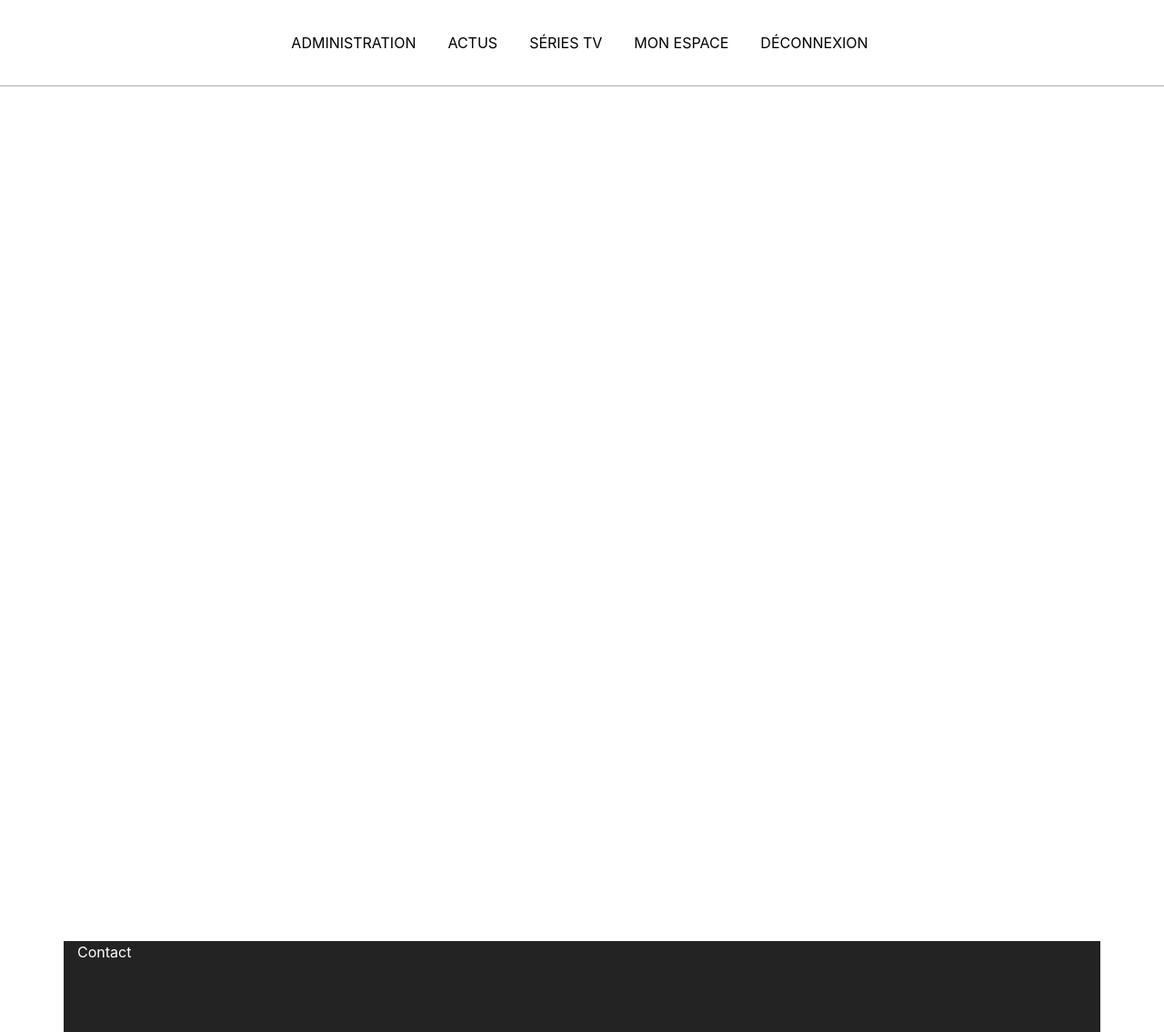
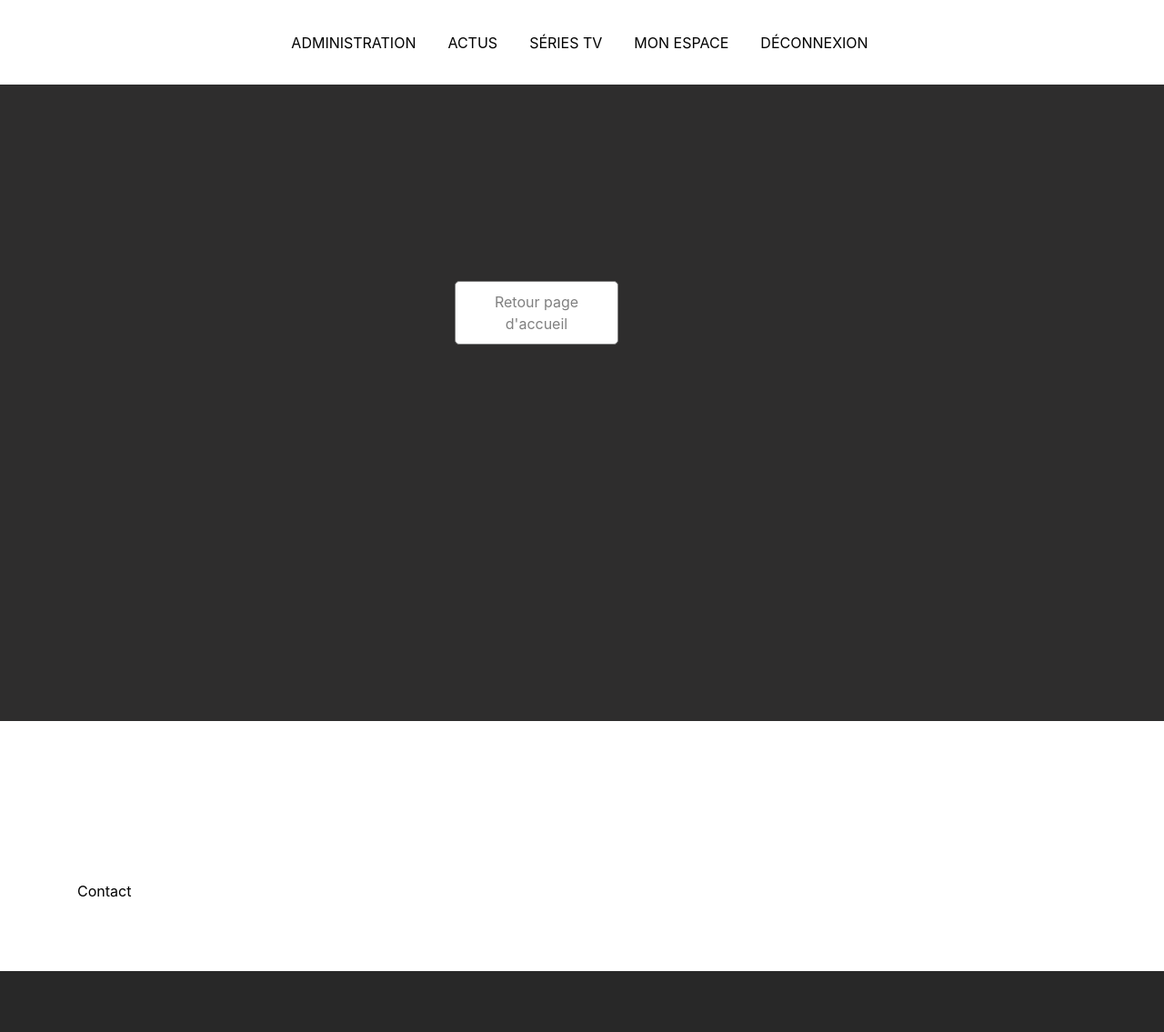
Before and after one commit to Shizurah/perso_project, a PHP site: the page made by view/error.php in a window 1280 px wide. Shown: the whole page at 91% size. After the commit the page ends 1068 px from the top, so only its background shows below. Run offline with PHP 8.4, Linux system fonts and the light colour scheme; the template is opened without the code that fills it, so the values that code supplies are empty; the visitor is signed in with stand-in values (Sample User, id 1); some web fonts are replaced.

Commit message:
Stylisation page d'erreur

```diff
--- a/assets/css/administration_style.css
+++ b/assets/css/administration_style.css
@@ -1,3 +1,39 @@
 body {
     background: url('');
 }
+
+#nav-line {
+    display: none;
+}
+
+#error-msg-container {
+    position: relative;
+    top: -25px;
+    padding-top: 200px;
+    padding-left: 500px;
+    height: 700px;
+    background-color: rgb(46, 45, 45);
+}
+
+#error-msg-container p {
+    font-size: 2.5em;
+    color: white;
+}
+
+#error-msg-container a {
+    display: block;
+    padding: 10px;
+    width: 180px;
+    text-align: center;
+    background-color: white;
+    color: grey;
+    border: 1px solid grey;
+    border-radius: 5px;
+}
+
+#error-msg-container a:hover {
+    text-decoration: none;
+    border: 1px solid white;
+    background-color: grey;
+    color: white;
+}
--- a/assets/js/file.js
+++ b/assets/js/file.js
@@ -1 +1,6 @@
-document.getElementById('banner').style.display = 'none';
+$('#banner').css('display', 'none');
+$('section').css('margin-top', '0');
+$('footer').css('background-color', 'white');
+$('footer a').css('color', 'black');
+
+// $('#error-msg-container')
--- a/view/error.php
+++ b/view/error.php
@@ -22,6 +22,7 @@
         <p>
             <?= $errorMsg; ?>
         </p>
+        <a href="index.php">Retour page d'accueil</a>
     </div>
 <?php
 
```
